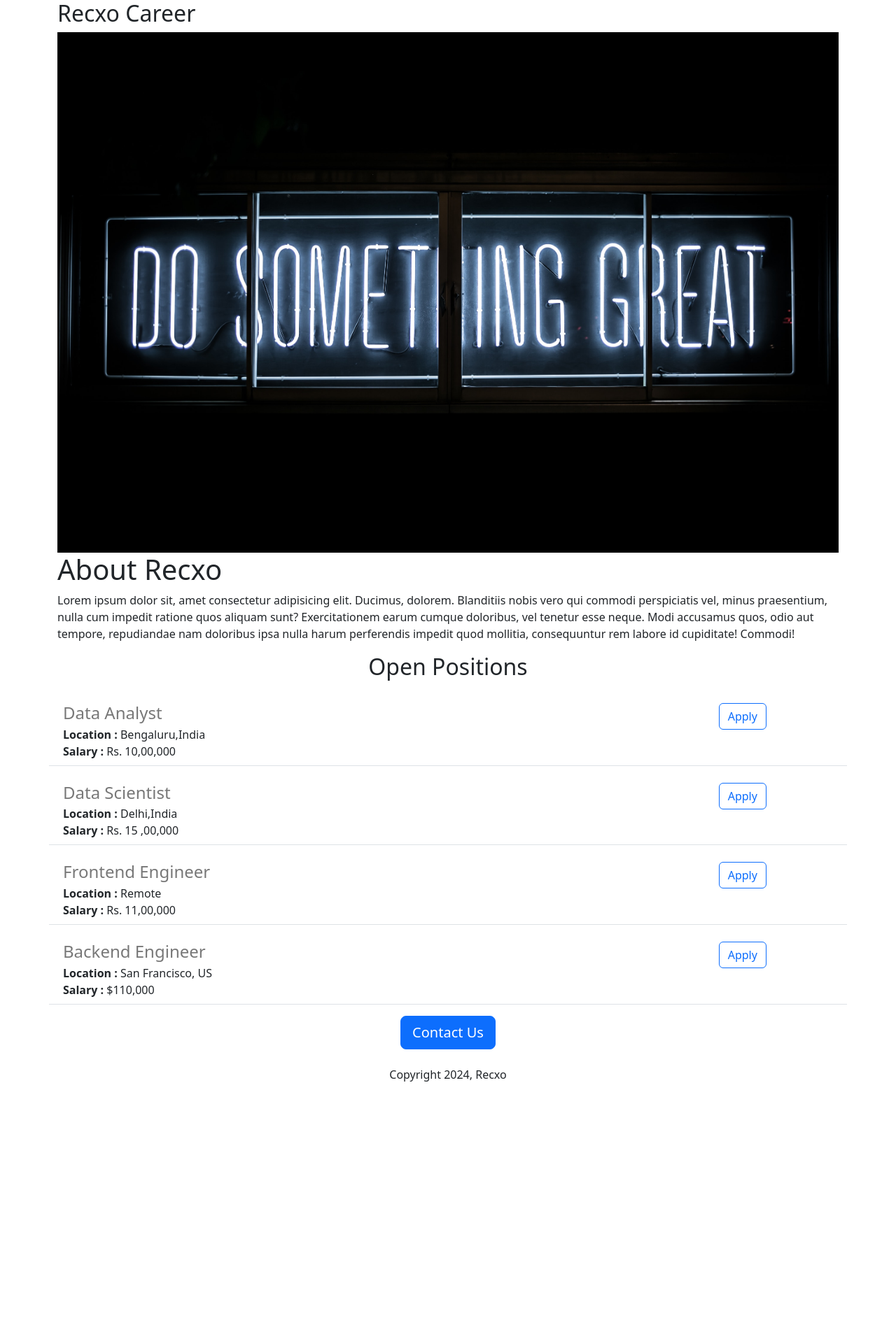
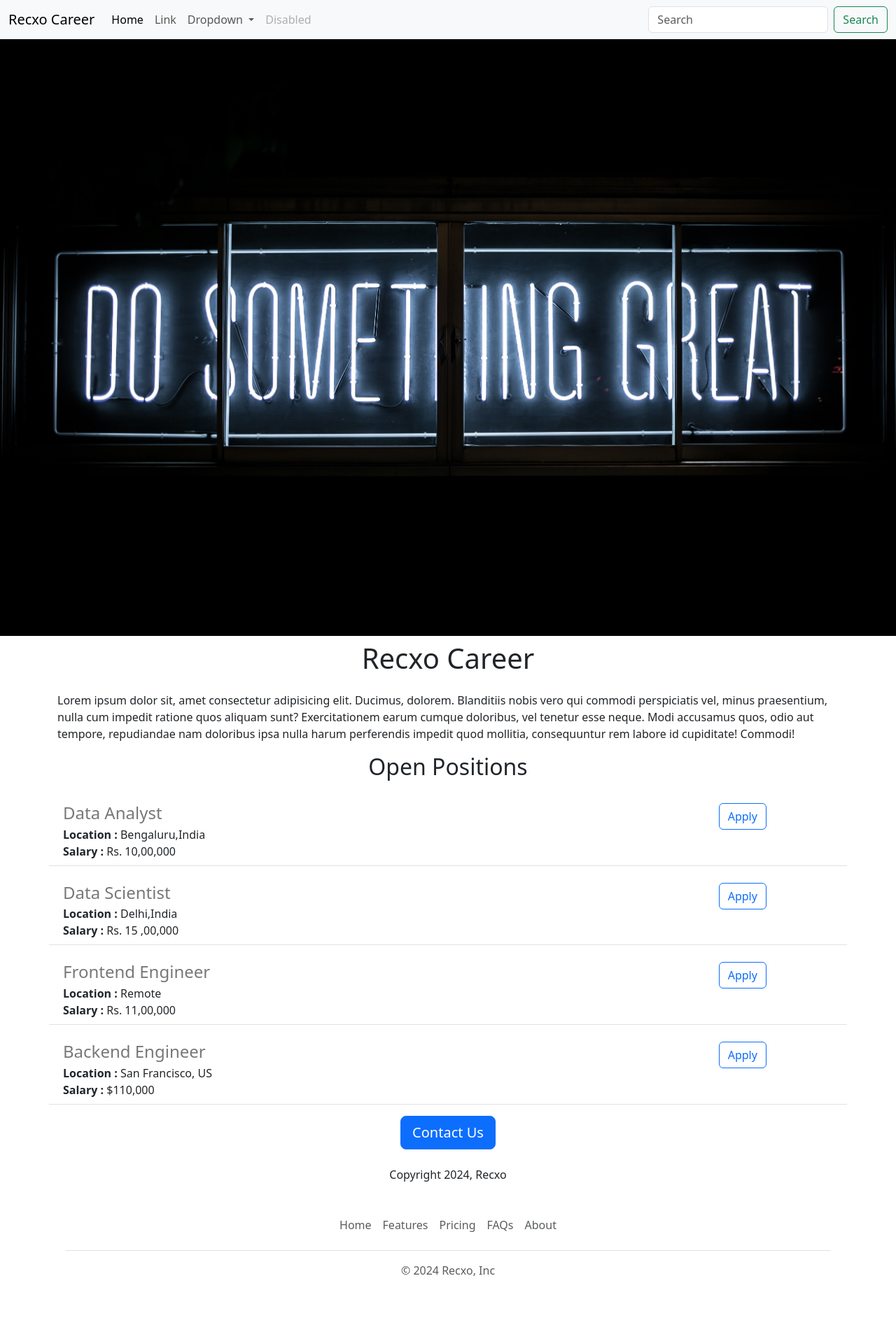
Before and after one commit to rishv1912/Flask-fcc, a Flask app: page / in a window 1280 px wide. Shown: the whole page at 70% size. Before the commit the page ends 1546 px from the top, so only its background shows below. Run offline with Flask 3, Linux system fonts and the light colour scheme.

Commit message:
addding image

```diff
--- /dev/null
+++ b/templates/footer.html
@@ -0,0 +1,12 @@
+<div class="container">
+  <footer class="py-3 my-4">
+    <ul class="nav justify-content-center border-bottom pb-3 mb-3">
+      <li class="nav-item"><a href="#" class="nav-link px-2 text-body-secondary">Home</a></li>
+      <li class="nav-item"><a href="#" class="nav-link px-2 text-body-secondary">Features</a></li>
+      <li class="nav-item"><a href="#" class="nav-link px-2 text-body-secondary">Pricing</a></li>
+      <li class="nav-item"><a href="#" class="nav-link px-2 text-body-secondary">FAQs</a></li>
+      <li class="nav-item"><a href="#" class="nav-link px-2 text-body-secondary">About</a></li>
+    </ul>
+    <p class="text-center text-body-secondary">© 2024 Recxo, Inc</p>
+  </footer>
+</div>
--- a/templates/index.html
+++ b/templates/index.html
@@ -13,15 +13,19 @@
     />
   </head>
   <body>
+    {% include 'navbar.html' %}
+    <img
+      src="static/banner.jpg"
+      alt="img"
+      class="img-fluid"
+      id="banner"
+    />
     <div class="container">
-      <h2>{{company_name}} Career</h2>
-      <img
-        src="static/banner.jpg"
-        alt="img"
-        class="img-fluid"
-        id="banner"
-      />
-      <h1>About Recxo</h1>
+      <h1 class="text-center mt-2 mb-4" >{{company_name}} Career</h1>
+
+
+
+
       <p class="body-text">
         Lorem ipsum dolor sit, amet consectetur adipisicing elit. Ducimus,
         dolorem. Blanditiis nobis vero qui commodi perspiciatis vel, minus
@@ -41,6 +45,7 @@
         <button class="btn btn-primary btn-lg">Contact Us</button>
         <p class="mt-4">Copyright 2024, Recxo</p>
       </div>
+      {% include 'footer.html'%}
     </div>
   </body>
 </html>
--- /dev/null
+++ b/templates/navbar.html
@@ -0,0 +1,36 @@
+<nav class="navbar navbar-expand-lg bg-body-tertiary">
+  <div class="container-fluid">
+    <a class="navbar-brand" href="/">Recxo Career</a>
+    <button class="navbar-toggler" type="button" data-bs-toggle="collapse" data-bs-target="#navbarSupportedContent" aria-controls="navbarSupportedContent" aria-expanded="false" aria-label="Toggle navigation">
+      <span class="navbar-toggler-icon"></span>
+    </button>
+    <div class="collapse navbar-collapse" id="navbarSupportedContent">
+      <ul class="navbar-nav me-auto mb-2 mb-lg-0">
+        <li class="nav-item">
+          <a class="nav-link active" aria-current="page" href="#">Home</a>
+        </li>
+        <li class="nav-item">
+          <a class="nav-link" href="#">Link</a>
+        </li>
+        <li class="nav-item dropdown">
+          <a class="nav-link dropdown-toggle" href="#" role="button" data-bs-toggle="dropdown" aria-expanded="false">
+            Dropdown
+          </a>
+          <ul class="dropdown-menu">
+            <li><a class="dropdown-item" href="#">Action</a></li>
+            <li><a class="dropdown-item" href="#">Another action</a></li>
+            <li><hr class="dropdown-divider"></li>
+            <li><a class="dropdown-item" href="#">Something else here</a></li>
+          </ul>
+        </li>
+        <li class="nav-item">
+          <a class="nav-link disabled" aria-disabled="true">Disabled</a>
+        </li>
+      </ul>
+      <form class="d-flex" role="search">
+        <input class="form-control me-2" type="search" placeholder="Search" aria-label="Search">
+        <button class="btn btn-outline-success" type="submit">Search</button>
+      </form>
+    </div>
+  </div>
+</nav>
```
Also changed, not shown: 2 other files.
